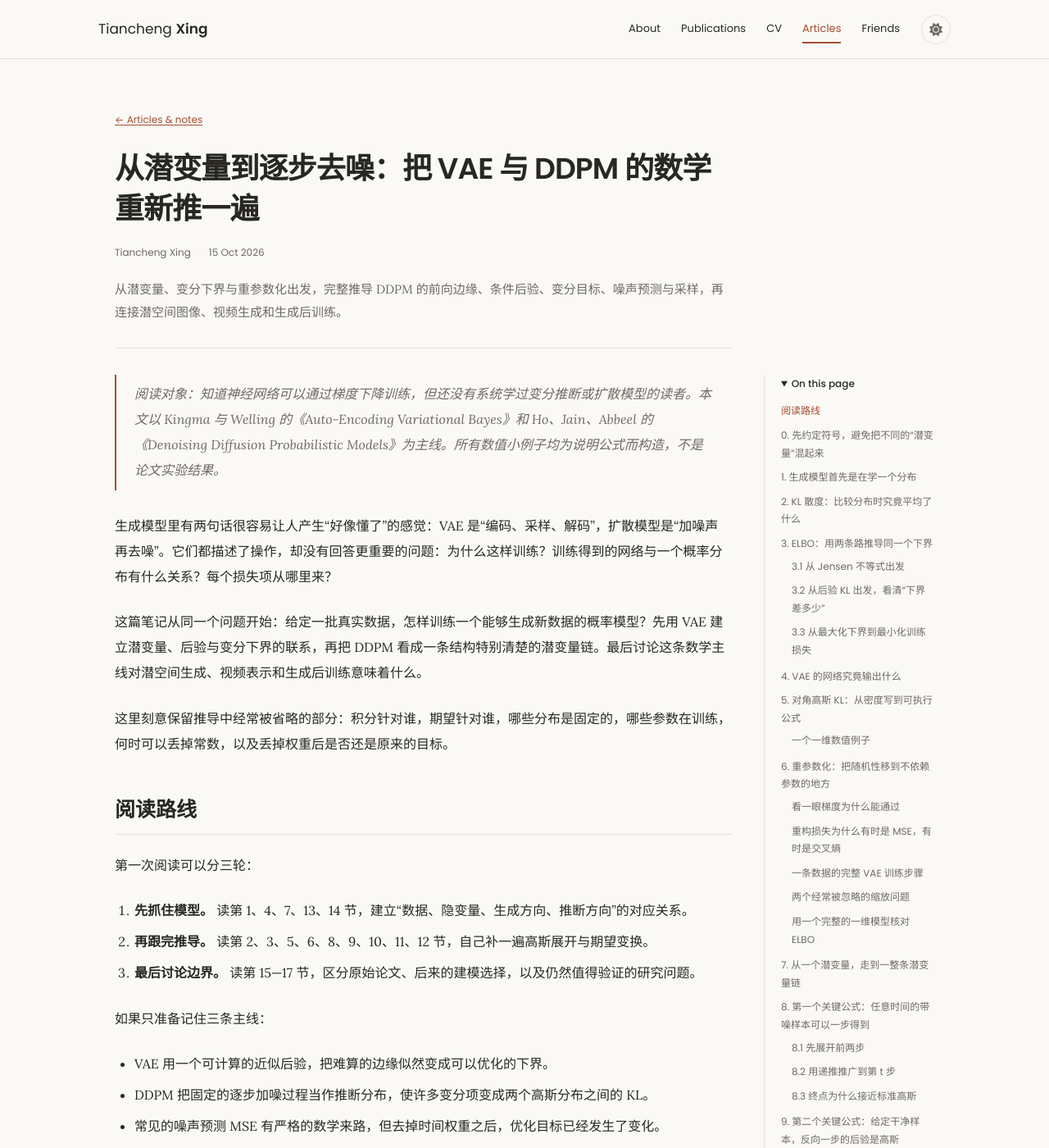
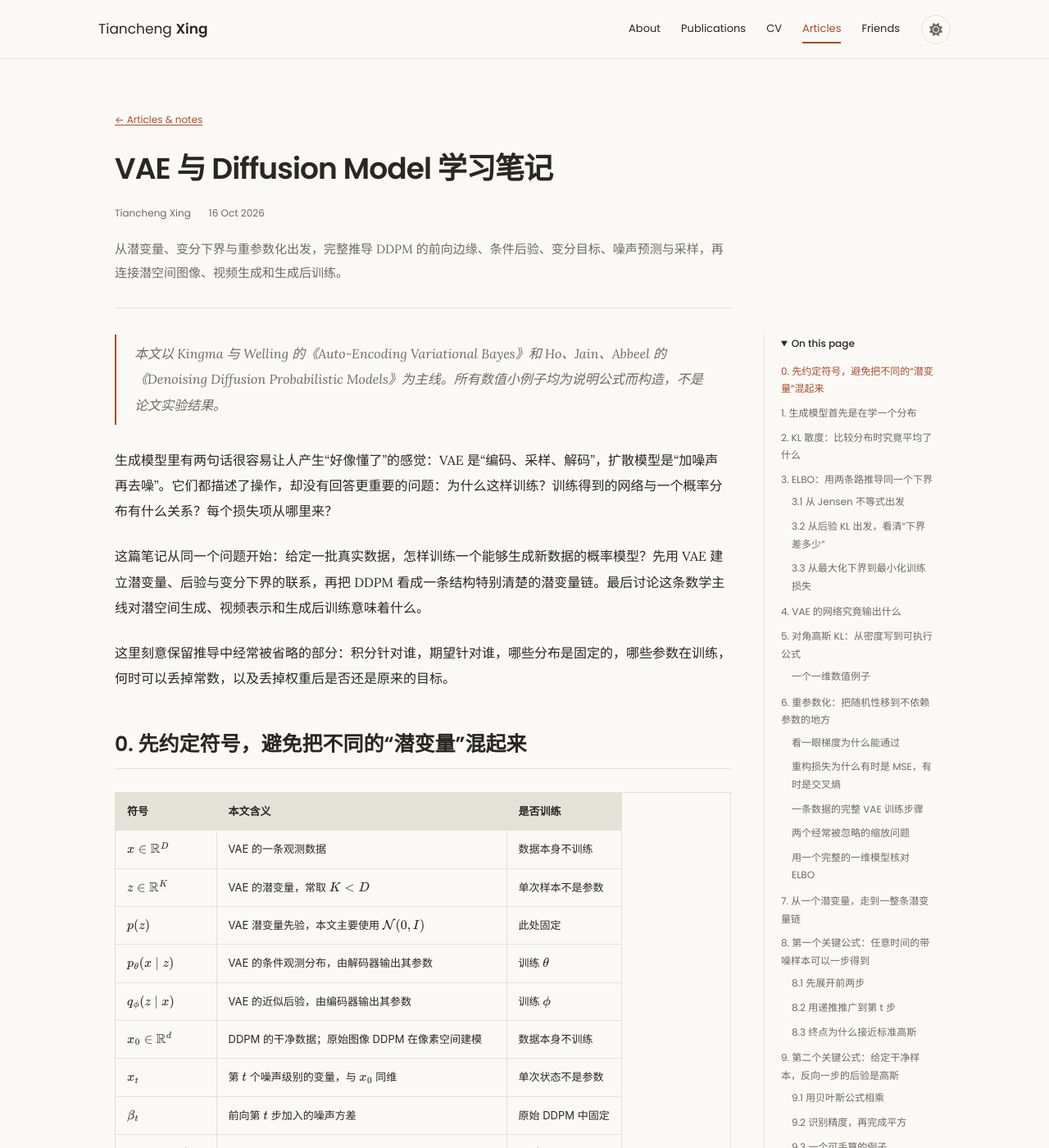
Before and after one commit to JackXing875/JackXing875.github.io, a Jekyll site: the page built from _publications/vae-ddpm-math.md, in a window 1280 px wide and 1400 px high. Shown: the whole window at 82% size. Built offline with Jekyll 4.4.1, drawn with Linux system fonts in a browser that asks for light colours; a script bundle is joined from its source files by our own code; library files that are not in the unit come from our copies.

Commit message:
Simplify tutorial opening and preserve the local publication date

```diff
--- a/_includes/note-entry.html
+++ b/_includes/note-entry.html
@@ -1,5 +1,5 @@
 <article class="article-entry{% if include.compact %} article-entry--compact{% endif %}">
-  <time datetime="{{ include.note.date | date_to_xmlschema }}">{{ include.note.date | date: '%d %b %Y' }}</time>
+  <time datetime="{{ include.note.date | date_to_xmlschema }}">{% if include.note.display_date %}{{ include.note.display_date }}{% else %}{{ include.note.date | date: '%d %b %Y' }}{% endif %}</time>
   <div>
     <h{% if include.compact %}3{% else %}2{% endif %}><a href="{{ include.note.url | relative_url }}">{{ include.note.title }}</a></h{% if include.compact %}3{% else %}2{% endif %}>
     {% unless include.compact %}
--- a/_layouts/note.html
+++ b/_layouts/note.html
@@ -8,7 +8,7 @@ layout: default
       <h1 id="note-title">{{ page.title }}</h1>
       <div class="reading-meta">
         {% unless page.hide_author %}<span>{{ site.author.name }}</span>{% endunless %}
-        <time datetime="{{ page.date | date_to_xmlschema }}">{{ page.date | date: '%d %b %Y' }}</time>
+        <time datetime="{{ page.date | date_to_xmlschema }}">{% if page.display_date %}{{ page.display_date }}{% else %}{{ page.date | date: '%d %b %Y' }}{% endif %}</time>
         {% if page.paperurl %}<a href="{{ page.paperurl | replace: 'https://jackxing875.github.io', site.baseurl | replace: 'https://JackXing875.github.io', site.baseurl }}">Download PDF <i class="fa-solid fa-arrow-up-right-from-square" aria-hidden="true"></i></a>{% endif %}
       </div>
       {% if page.excerpt %}<div class="reading-description">{{ page.excerpt | markdownify }}</div>{% endif %}
--- a/_publications/vae-ddpm-math.md
+++ b/_publications/vae-ddpm-math.md
@@ -1,34 +1,21 @@
 ---
 layout: note
-title: "从潜变量到逐步去噪：把 VAE 与 DDPM 的数学重新推一遍"
+title: "VAE 与 Diffusion Model 学习笔记"
 collection: publications
 category: manuscripts
 permalink: /publication/vae-ddpm-math/
 date: 2026-10-16 00:00:00 +0800
+display_date: "16 Oct 2026"
 excerpt: "从潜变量、变分下界与重参数化出发，完整推导 DDPM 的前向边缘、条件后验、变分目标、噪声预测与采样，再连接潜空间图像、视频生成和生成后训练。"
 ---
 
-> 阅读对象：知道神经网络可以通过梯度下降训练，但还没有系统学过变分推断或扩散模型的读者。本文以 Kingma 与 Welling 的《Auto-Encoding Variational Bayes》和 Ho、Jain、Abbeel 的《Denoising Diffusion Probabilistic Models》为主线。所有数值小例子均为说明公式而构造，不是论文实验结果。
+> 本文以 Kingma 与 Welling 的《Auto-Encoding Variational Bayes》和 Ho、Jain、Abbeel 的《Denoising Diffusion Probabilistic Models》为主线。所有数值小例子均为说明公式而构造，不是论文实验结果。
 
 生成模型里有两句话很容易让人产生“好像懂了”的感觉：VAE 是“编码、采样、解码”，扩散模型是“加噪声再去噪”。它们都描述了操作，却没有回答更重要的问题：为什么这样训练？训练得到的网络与一个概率分布有什么关系？每个损失项从哪里来？
 
 这篇笔记从同一个问题开始：给定一批真实数据，怎样训练一个能够生成新数据的概率模型？先用 VAE 建立潜变量、后验与变分下界的联系，再把 DDPM 看成一条结构特别清楚的潜变量链。最后讨论这条数学主线对潜空间生成、视频表示和生成后训练意味着什么。
 
 这里刻意保留推导中经常被省略的部分：积分针对谁，期望针对谁，哪些分布是固定的，哪些参数在训练，何时可以丢掉常数，以及丢掉权重后是否还是原来的目标。
-
-## 阅读路线
-
-第一次阅读可以分三轮：
-
-1. **先抓住模型。** 读第 1、4、7、13、14 节，建立“数据、隐变量、生成方向、推断方向”的对应关系。
-2. **再跟完推导。** 读第 2、3、5、6、8、9、10、11、12 节，自己补一遍高斯展开与期望变换。
-3. **最后讨论边界。** 读第 15—17 节，区分原始论文、后来的建模选择，以及仍然值得验证的研究问题。
-
-如果只准备记住三条主线：
-
-- VAE 用一个可计算的近似后验，把难算的边缘似然变成可以优化的下界。
-- DDPM 把固定的逐步加噪过程当作推断分布，使许多变分项变成两个高斯分布之间的 KL。
-- 常见的噪声预测 MSE 有严格的数学来路，但去掉时间权重之后，优化目标已经发生了变化。
 
 ## 0. 先约定符号，避免把不同的“潜变量”混起来
 
```
